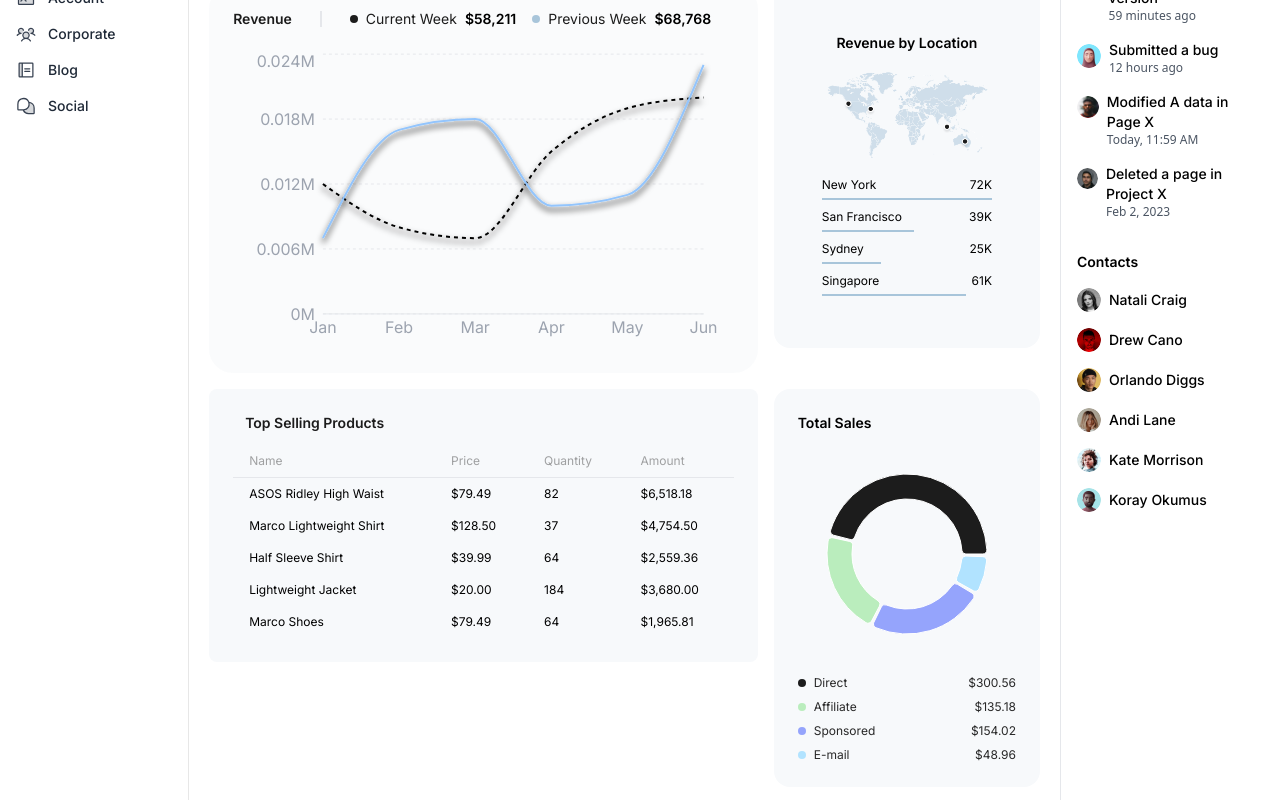
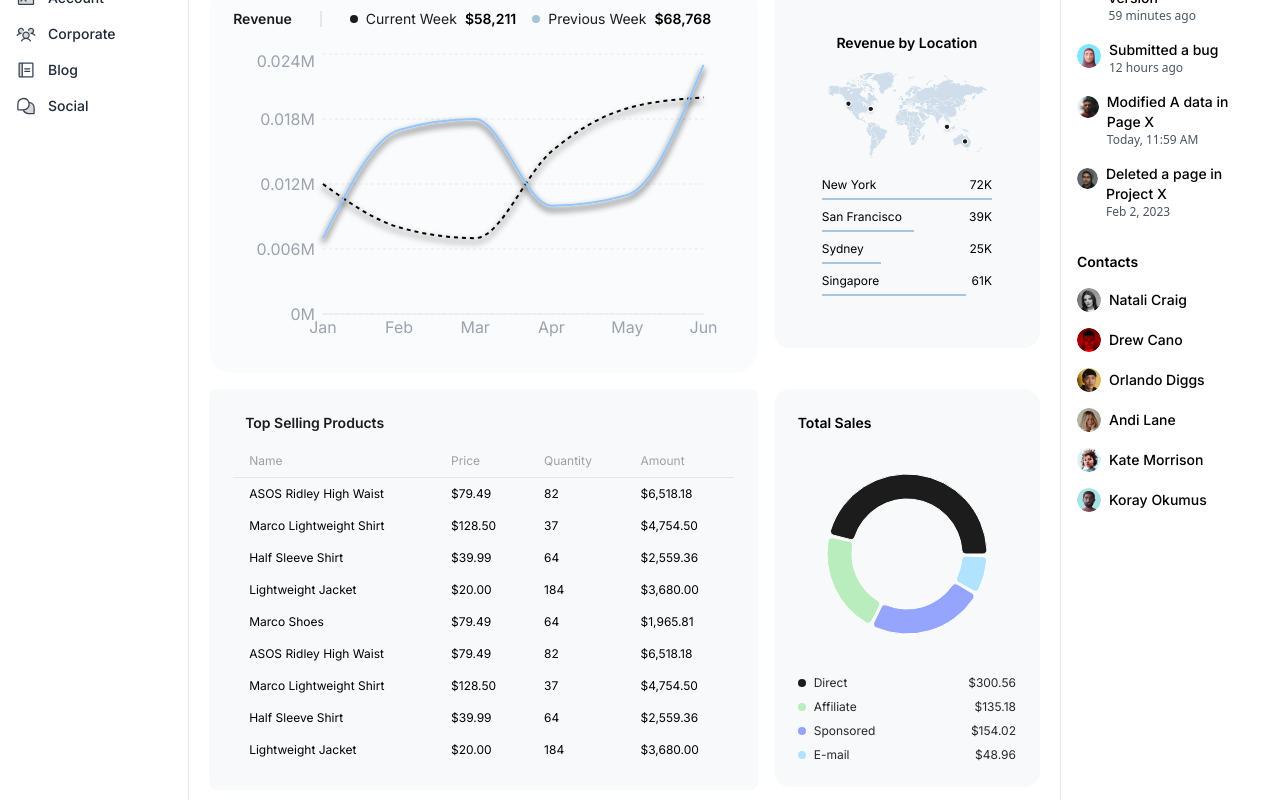
Before and after one commit to shambhavits16/dashboard-assignment, a React (Vite) app: page / in a window 1280 px wide. Shown: the part 476-1276 px from the top of the page. Built offline with nearby package versions, Linux system fonts and the light colour scheme.

Commit message:
Final fixes done

```diff
--- a/src/components/Dashboard.jsx
+++ b/src/components/Dashboard.jsx
@@ -41,6 +41,34 @@ const productData = [
     quantity: 64,
     amount: 1965.81,
   },
+  {
+    key: "6",
+    name: "ASOS Ridley High Waist",
+    price: 79.49,
+    quantity: 82,
+    amount: 6518.18,
+  },
+  {
+    key: "7",
+    name: "Marco Lightweight Shirt",
+    price: 128.5,
+    quantity: 37,
+    amount: 4754.5,
+  },
+  {
+    key: "8",
+    name: "Half Sleeve Shirt",
+    price: 39.99,
+    quantity: 64,
+    amount: 2559.36,
+  },
+  {
+    key: "9",
+    name: "Lightweight Jacket",
+    price: 20.0,
+    quantity: 184,
+    amount: 3680.0,
+  },
 ];
 
 // Accept the `themeClass` prop to conditionally apply dark or light mode styles
--- a/src/components/Sidebar.jsx
+++ b/src/components/Sidebar.jsx
@@ -82,6 +82,7 @@ const Sidebar = ({ theme, toggleRightSidebar, rightSidebarOpen }) => {
           label: "User Profile",
           key: "user-profile",
           icon: <PiIdentificationBadgeDuotone size={20} />,
+          subItem: ["Overview", "Projects", "Campaigns", "Documents", "Followers"],
         },
         {
           label: "Account",
@@ -93,7 +94,11 @@ const Sidebar = ({ theme, toggleRightSidebar, rightSidebarOpen }) => {
           key: "corporate",
           icon: <PiUsersThreeDuotone size={20} />,
         },
-        { label: "Blog", key: "blog", icon: <PiNotebookDuotone size={20} /> },
+        {
+          label: "Blog",
+          key: "blog",
+          icon: <PiNotebookDuotone size={20} />
+        },
         {
           label: "Social",
           key: "social",
--- a/src/components/TopSellingProducts.jsx
+++ b/src/components/TopSellingProducts.jsx
@@ -1,33 +1,6 @@
 // eslint-disable-next-line no-unused-vars
 import React from "react";
-import { Table } from "antd";
 
-const columns = [
-  {
-    title: "Name",
-    dataIndex: "name",
-    key: "name",
-    className: "font-normal",
-  },
-  {
-    title: "Price",
-    dataIndex: "price",
-    key: "price",
-    render: (price) => `$${price.toFixed(2)}`,
-  },
-  {
-    title: "Quantity",
-    dataIndex: "quantity",
-    key: "quantity",
-  },
-  {
-    title: "Amount",
-    dataIndex: "amount",
-    key: "amount",
-    render: (amount) =>
-      `$${amount.toLocaleString(undefined, { minimumFractionDigits: 2 })}`,
-  },
-];
 
 const TopSellingProducts = ({ products, theme }) => {
 
```
